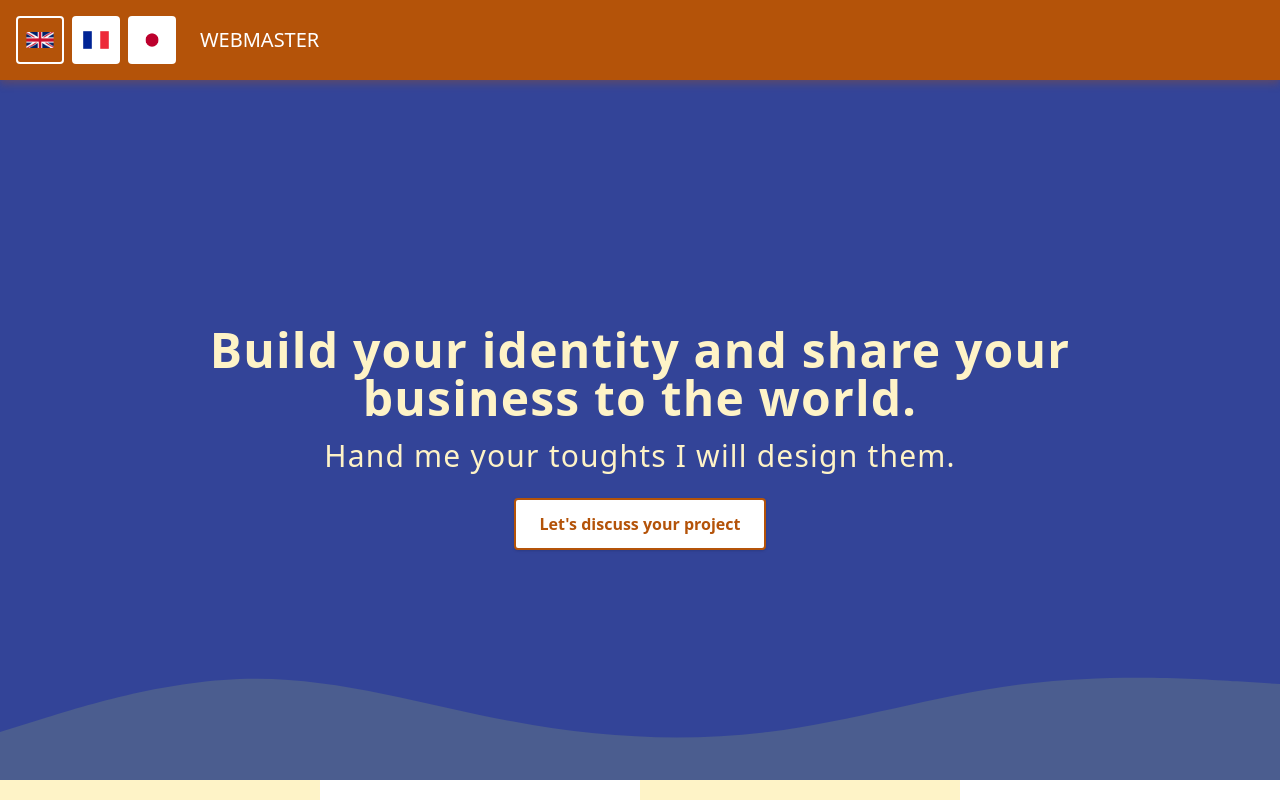
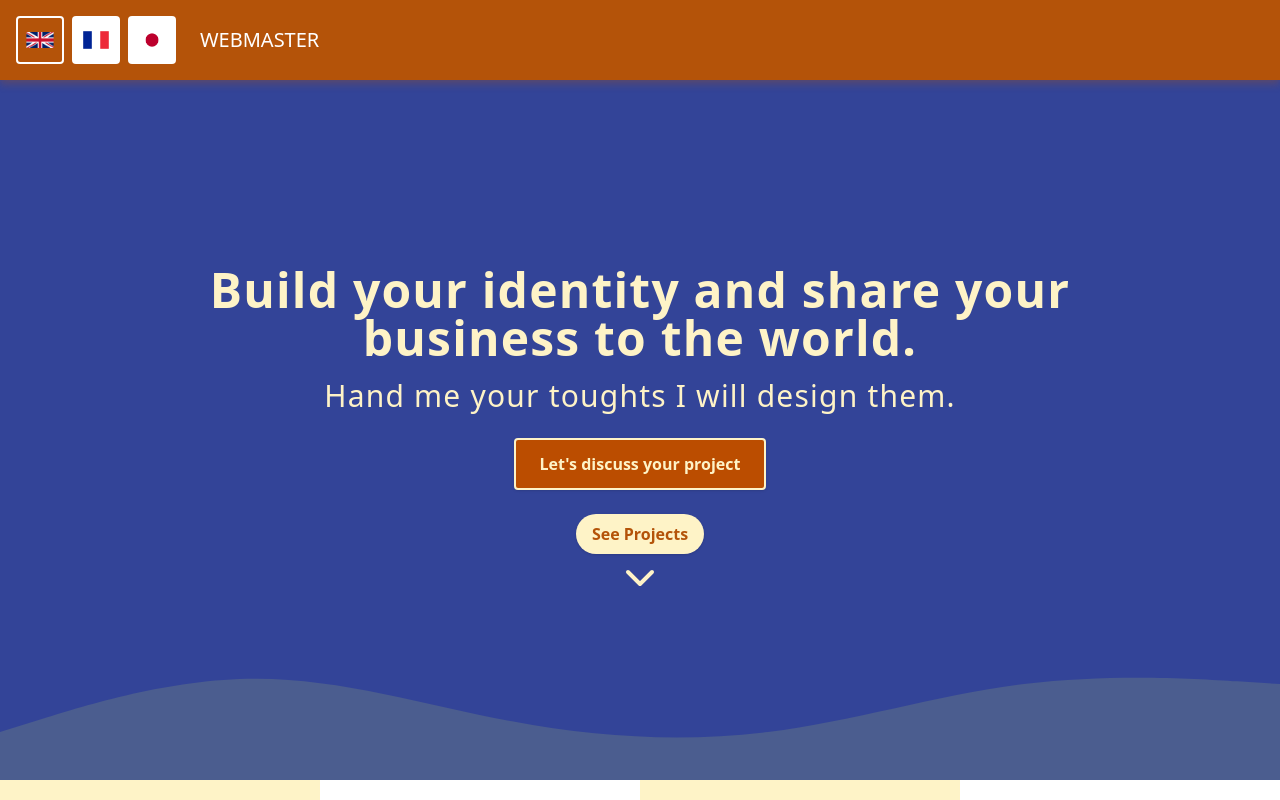
Before and after one commit to milosanchezdespres/portfolio, a Next.js app: page /en in a window 1280 px wide. Shown: the top 800 px of the page. Built offline with nearby package versions, Linux system fonts and the light colour scheme.

Commit message:
button going to projects

```diff
--- a/package.json
+++ b/package.json
@@ -10,6 +10,7 @@
   },
   "dependencies": {
     "emailjs-com": "^3.2.0",
+    "lucide-react": "^0.523.0",
     "next": "15.3.4",
     "react": "^19.0.0",
     "react-dom": "^19.0.0"
--- a/src/app/components/Banner.tsx
+++ b/src/app/components/Banner.tsx
@@ -1,4 +1,6 @@
 'use client'
+
+import ProjectButton from '@/app/components/ProjectButton'
 
 export default function Banner({
   text,
@@ -46,18 +48,18 @@ export default function Banner({
             mt-6
             px-6
             py-3
-            bg-white
-            text-[#334498]
+            text-[#fef3c7]
             font-semibold
+            bg-amber-700
             rounded
             shadow
             border-2
-            border-[#b45309]
+            border-[#fef3c7]
             transition
             duration-300
             transform
-            hover:bg-[#b45309]
-            hover:text-[#fef3c7]
+            hover:bg-white
+            hover:text-[#b45309]
             hover:shadow-lg
             hover:scale-105
             focus:outline-none
@@ -67,6 +69,8 @@ export default function Banner({
           {button_text}
         </button>
       </a>
+
+      <ProjectButton />
     </div>
   )
 }
--- a/src/app/components/BlockContainer.tsx
+++ b/src/app/components/BlockContainer.tsx
@@ -4,7 +4,7 @@ import { ReactNode } from 'react'
 
 export default function BlockContainer({ children }: { children: ReactNode }) {
   return (
-    <div className="w-full grid grid-cols-1 sm:grid-cols-2 lg:grid-cols-4">
+    <div className="w-full grid grid-cols-1 sm:grid-cols-2 lg:grid-cols-4" id="projects">
       {children}
     </div>
   )
--- /dev/null
+++ b/src/app/components/ProjectButton.tsx
@@ -0,0 +1,39 @@
+'use client'
+
+import { ChevronDown } from 'lucide-react'
+
+export default function ProjectButton() {
+  function scrollToProjects() {
+    const element = document.getElementById('projects')
+    if (element) {
+      element.scrollIntoView({ behavior: 'smooth' })
+    }
+  }
+
+  return (
+    <div
+      onClick={scrollToProjects}
+      className="flex flex-col items-center mt-6 cursor-pointer group select-none"
+      role="button"
+      tabIndex={0}
+      onKeyDown={(e) => {
+        if (e.key === 'Enter' || e.key === ' ') {
+          scrollToProjects()
+          e.preventDefault()
+        }
+      }}
+    >
+      <button
+        className="bg-[#fef3c7] text-[#b45309] font-semibold px-4 py-2 rounded-full shadow transition duration-300
+                   group-hover:opacity-0 group-hover:pointer-events-none"
+        type="button"
+      >
+        See Projects
+      </button>
+      <ChevronDown
+        size={48}
+        className="text-[#fef3c7] mt-2 animate-bounce transition-transform duration-300 group-hover:scale-[3]"
+      />
+    </div>
+  )
+}
```
Also changed, not shown: 1 other file (tests, documents, lock files or other folders).
